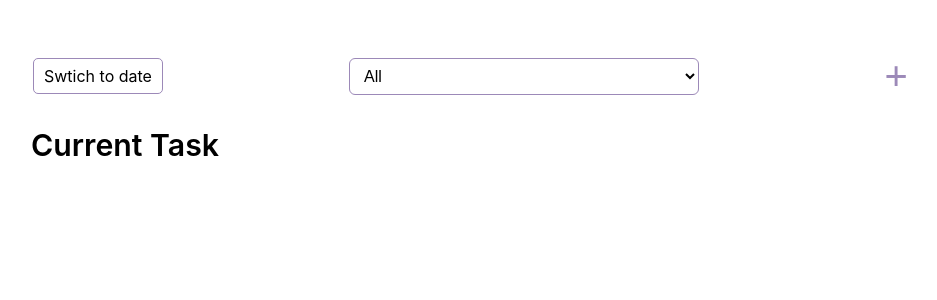
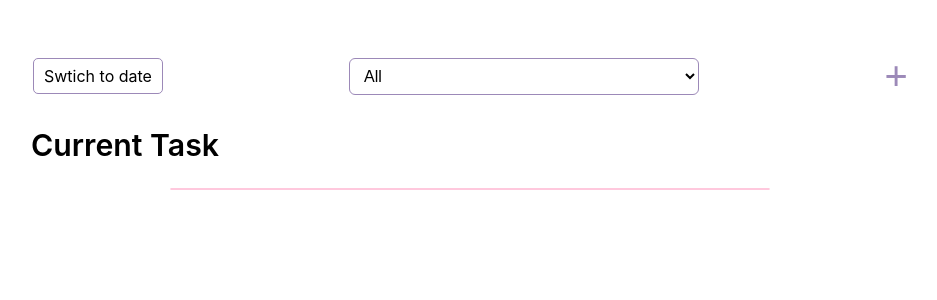
Before and after one commit to Amin-Ansari/My-to-do-list, a React (Create React App) app: page / in a window 1280 px wide. Shown: the top 300 px of the page, without its empty margins (170-1107 px from the left). Built offline with nearby package versions, Linux system fonts and the light colour scheme.

Commit message:
Fix half of the title and time is added and also you need to fix the bug of the offCanvas

```diff
--- a/src/App.js
+++ b/src/App.js
@@ -11,6 +11,7 @@ import CatagoryForm from "./Components/UI/CtagaoryForm";
 import SelectAndOption from "./Components/Data/SelectAndOptions";
 import TaskSection from "./Components/UI/TaskSection";
 import CurrentTaskTitle from "./Components/Data/CurrentTaskTitle";
+import TaskTimer from "./Components/Data/TaskTimer";
 
 function App() {
   const [appMarginState, updateMarginState] = useState(false);
@@ -34,6 +35,7 @@ function App() {
         </Header>
         <TaskSection>
           <CurrentTaskTitle />
+          <TaskTimer></TaskTimer>
         </TaskSection>
       </AppContainer>
     </div>
--- /dev/null
+++ b/src/Components/Data/TaskTimer.css
@@ -0,0 +1,20 @@
+.timer-container {
+  border: 1.8px solid #ffc8dd;
+  max-width: 100%;
+  max-width: 220px;
+  margin: 25px auto;
+  border-radius: 5px;
+  display: flex;
+  flex-flow: column nowrap;
+}
+
+@media all and (min-width: 500px) {
+  .timer-container {
+    max-width: 320px;
+  }
+}
+@media all and (min-width: 576px) {
+  .timer-container {
+    max-width: 600px;
+  }
+}
--- /dev/null
+++ b/src/Components/Data/TaskTimer.js
@@ -0,0 +1,7 @@
+import "./TaskTimer.css";
+
+const TaskTimer = (props) => {
+  return <div className="timer-container">{props.children}</div>;
+};
+
+export default TaskTimer;
```
Also changed, not shown: src/Components/Data/TitleAndTime.js (added, +10 -0 lines), src/Components/Data/TitleAndTime.css (added), src/images/Clock-image.png (added).
